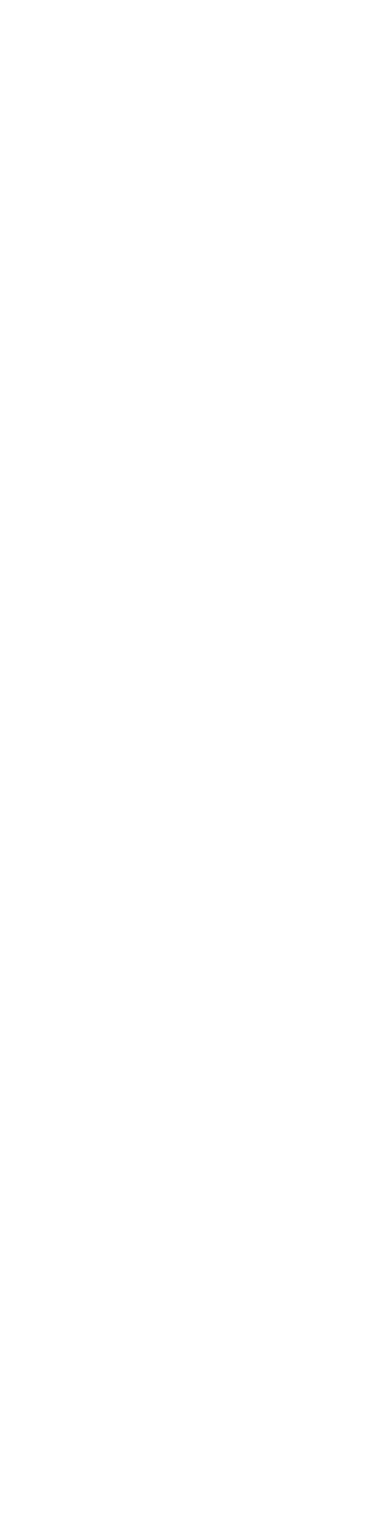
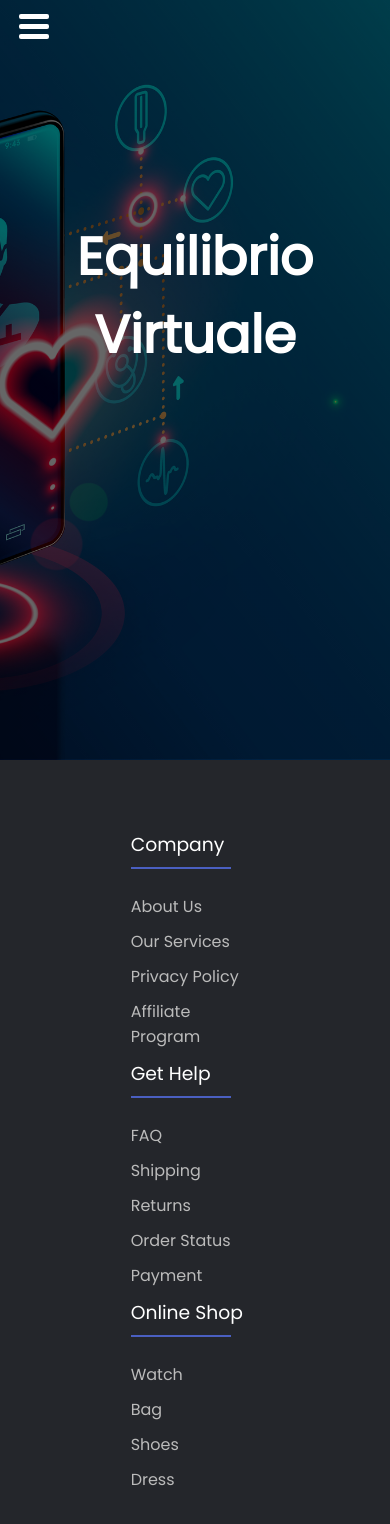
Before and after one commit to lucadragoni2006/benessere-digitale, a plain HTML site: page index.html in a window 390 px wide. Before the commit the page ends 844 px from the top, so only its background shows below. Drawn offline with nearby package versions, Linux system fonts and the light colour scheme.

Commit message:
add responsive header and footer

```diff
--- a/components/footer.html
+++ b/components/footer.html
@@ -0,0 +1,40 @@
+
+    <div class="row">
+        <div class="footer-col">
+            <ul>
+                <li><h3>company</h3></li>
+                <li><a href="#">about us</a></li>
+                <li><a href="#">our services</a></li>
+                <li><a href="#">privacy policy</a></li>
+                <li><a href="#">affiliate program</a></li>
+            </ul>
+        </div>
+        <div class="footer-col">
+            <ul>
+                <li><h3>get help</h3></li>
+                <li><a href="#">FAQ</a></li>
+                <li><a href="#">shipping</a></li>
+                <li><a href="#">returns</a></li>
+                <li><a href="#">order status</a></li>
+                <li><a href="#">payment</a></li>
+            </ul>
+        </div>
+        <div class="footer-col">
+            <ul>
+                <li><h3>online shop</h3></li>
+                <li><a href="#">watch</a></li>
+                <li><a href="#">bag</a></li>
+                <li><a href="#">shoes</a></li>
+                <li><a href="#">dress</a></li>
+            </ul>
+        </div>
+        <!--<div class="footer-col">
+            <h4>follow us</h4>
+            <div class="social-links">
+                <a href="#"><i class="fab fa-facebook-f"></i></a>
+                <a href="#"><i class="fab fa-twitter"></i></a>
+                <a href="#"><i class="fab fa-instagram"></i></a>
+                <a href="#"><i class="fab fa-linkedin-in"></i></a>
+            </div>
+        </div> -->
+    </div>
--- a/components/navbar.html
+++ b/components/navbar.html
@@ -0,0 +1,16 @@
+
+    <div class="head-container">
+        <input type="checkbox" name="" id="menu-check">
+        <label id="hamburger-menu" for="menu-check">
+            <div></div>
+        </label>
+        <div class="menu">
+            <label id="hamburger-menu" for="menu-check">
+                <div></div>
+            </label>
+            <div><a href="#">Home</a></div>
+            <div><a href="#">Recap</a></div>
+            <div><a href="#">Insert</a></div>
+        </div>
+        <h1>Equilibrio Virtuale</h1>
+    </div>
--- a/css/style.css
+++ b/css/style.css
@@ -0,0 +1,256 @@
+@import url('https://fonts.googleapis.com/css2?family=Poppins&display=swap');
+
+* {
+    margin: 0;
+    padding: 0;
+    box-sizing: border-box;
+    font-family: 'Poppins', sans-serif;
+    font-size: 18px;
+}
+
+header {
+    background-image: linear-gradient(rgba(0, 0, 0, 0.6), rgba(0, 0, 0, 0.6)), url(/images/digital-wellbeing.jpg);
+    background-repeat: no-repeat;
+    background-position: center;
+    background-size: cover;
+    height: 60vh;
+    color: white;
+}
+
+h1 {
+    font-size: 3.5rem;
+    margin-top: 11rem;
+    margin-bottom: 0.5rem;
+    text-align: center;
+}
+
+header a {
+    text-decoration: none;
+    color: white;
+    margin: 0 1.25rem;
+}
+
+input[type="checkbox"] {
+    display: none;
+}
+
+.head-container {
+    display: flex;
+    align-items: center;
+    justify-content: center;
+    flex-direction: column;
+}
+
+.menu {
+    align-self: flex-end;
+}
+
+#hamburger-menu {
+    display: none;
+}
+
+.menu>div {
+    float: right;
+    right: 1rem;
+    margin-top: 1rem;
+    position: relative;
+}
+
+.menu>div::after {
+    content: "";
+    position: absolute;
+    left: 50%;
+    top: 50%;
+    transform: translate(-50%, -50%);
+    width: 0%;
+    height: 3px;
+    margin-top: 15px;
+    border-radius: 1px;
+    transition: linear 0.2s;
+}
+
+.menu>div:hover::after {
+    width: 65%;
+    background-color: rgb(0, 190, 193);
+}
+
+@media only screen and (max-width: 600px) {
+    * {
+        font-size: 15px;
+    }
+
+    header {
+        height: 90vh;
+    }
+
+    .menu {
+        align-self: flex-start;
+        display: flex;
+        flex-direction: column;
+        background-color: #001730;
+        height: 100vh;
+        width: 60vw;
+        position: fixed;
+        top: 0px;
+        left: -33%;
+        z-index: 1;
+    }
+
+    .head-container>#hamburger-menu {
+        align-self: flex-start;
+    }
+
+    #hamburger-menu {
+        display: initial;
+        padding: 1.6rem 1.25rem;
+        position: relative;
+    }
+
+    #hamburger-menu>div {
+        position: relative;
+        background-color: white;
+        width: 30px;
+        height: 5px;
+        border-radius: 2px;
+    }
+
+    #hamburger-menu:hover {
+        background-color: initial;
+    }
+
+    #hamburger-menu>div::before, #hamburger-menu>div::after {
+        position: absolute;
+        content: "";
+        height: 100%;
+        width: 100%;
+        border-radius: 2px;
+        background-color: white;
+    }
+
+    #hamburger-menu>div::before {
+        top: -10px;
+    }
+
+    #hamburger-menu>div::after {
+        top: 10px;
+    }
+
+    input[type="checkbox"]~.menu {
+        animation: menu-disappearing 0.5s ease both;
+    }
+
+    input[type="checkbox"]:checked~.menu {
+        animation: menu-appearing 0.5s ease both;
+    }
+
+    @keyframes menu-appearing {
+        75% {
+            left: 0;
+            width: 80vw;
+        }
+        100% {
+            left: 0;
+        }
+    }
+
+    @keyframes menu-disappearing {
+        0% {
+            left: 0;
+        }
+        75% {
+            left: 0;
+            width: 80vw;
+        }
+        100% {
+            left: -60%;
+        }
+    }
+
+    .menu>div {
+        display: block;
+        background-color: inherit;
+        right: 0;
+        margin-top: 0;
+        padding: 1.05rem 0;
+    }
+
+    .menu>div:hover::after {
+        display: none;
+    }
+
+    .menu>div>a {
+        font-size: 1.15rem;
+    }
+}
+
+/* Footer */
+.row {
+    display: flex;
+    flex-wrap: wrap;
+    justify-content: center;
+}
+
+ul {
+    list-style: none;
+    width: 33%;
+}
+
+footer {
+    background-color: #24262b;
+    padding: 70px 0;
+    bottom: 0;
+}
+
+.footer-col {
+    width: 30%;
+    display: flex;
+    justify-content: center;
+}
+
+.footer-col h3 {
+    font-size: 1.25rem;
+    color: #ffffff;
+    text-transform: capitalize;
+    margin-bottom: 35px;
+    font-weight: 500;
+    position: relative;
+}
+
+.footer-col h3::before {
+    content: '';
+    position: absolute;
+    left:0;
+    bottom: -10px;
+    background-color: #4a5fc1;
+    ;
+    height: 2px;
+    box-sizing: border-box;
+    width: 100px;
+}
+
+.footer-col ul li {
+    margin-bottom: 10px;
+}
+
+.footer-col ul li a {
+    font-size: 16px;
+    text-transform: capitalize;
+    color: #ffffff;
+    text-decoration: none;
+    font-weight: 300;
+    color: #bbbbbb;
+    display: block;
+    transition: all 0.3s ease;
+}
+
+.footer-col ul li a:hover {
+    color: #ffffff;
+    padding-left: 8px;
+    padding-right: 8px;
+}
+
+@media(max-width: 600px) {
+    .footer-col{
+        width: 100%;
+   }
+}
--- a/pages/index.html
+++ b/index.html
@@ -5,12 +5,14 @@
     <meta name="viewport" content="width=device-width, initial-scale=1.0">
     <script src="https://ajax.googleapis.com/ajax/libs/jquery/3.7.1/jquery.min.js"></script>
     <script src="https://cdn.jsdelivr.net/npm/chart.js"></script>
-    <script src="/js/script.js"></script>
-    <link rel="stylesheet" href="/css/style.css">
-    <link rel="shortcut icon" href="/images/favicon.ico" type="image/x-icon">
+    <script src="js/script.js"></script>
+    <link rel="stylesheet" href="css/style.css">
+    <link rel="shortcut icon" href="images/favicon.ico" type="image/x-icon">
     <title>Home</title>
 </head>
 <body>
-
+    <header></header>
+    <main></main>
+    <footer></footer>
 </body>
 </html>
--- a/js/script.js
+++ b/js/script.js
@@ -0,0 +1,4 @@
+$(document).ready(() => {
+    $("header").load('components/navbar.html');
+    $("footer").load('components/footer.html')
+});
```
Also changed, not shown: images/digital-wellbeing.jpg (added), pages/week.html (added), pages/welcome.html (added).
